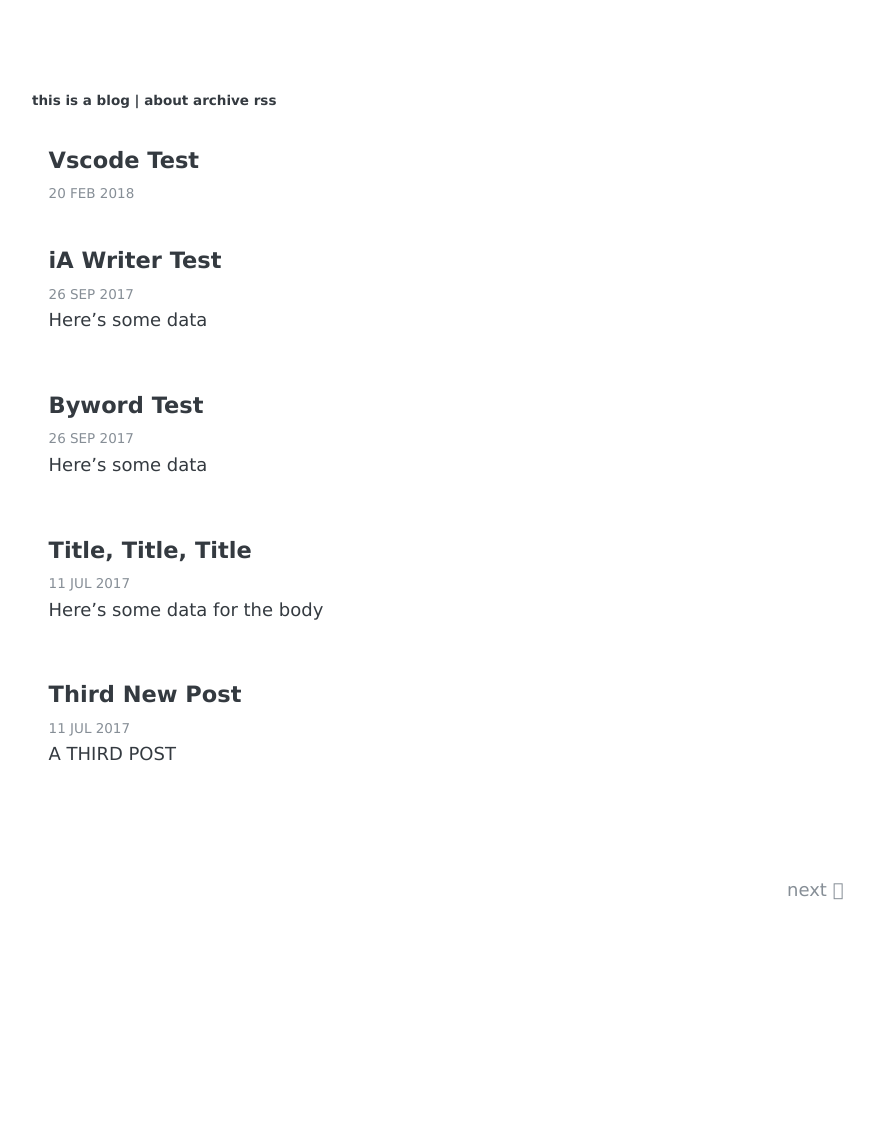
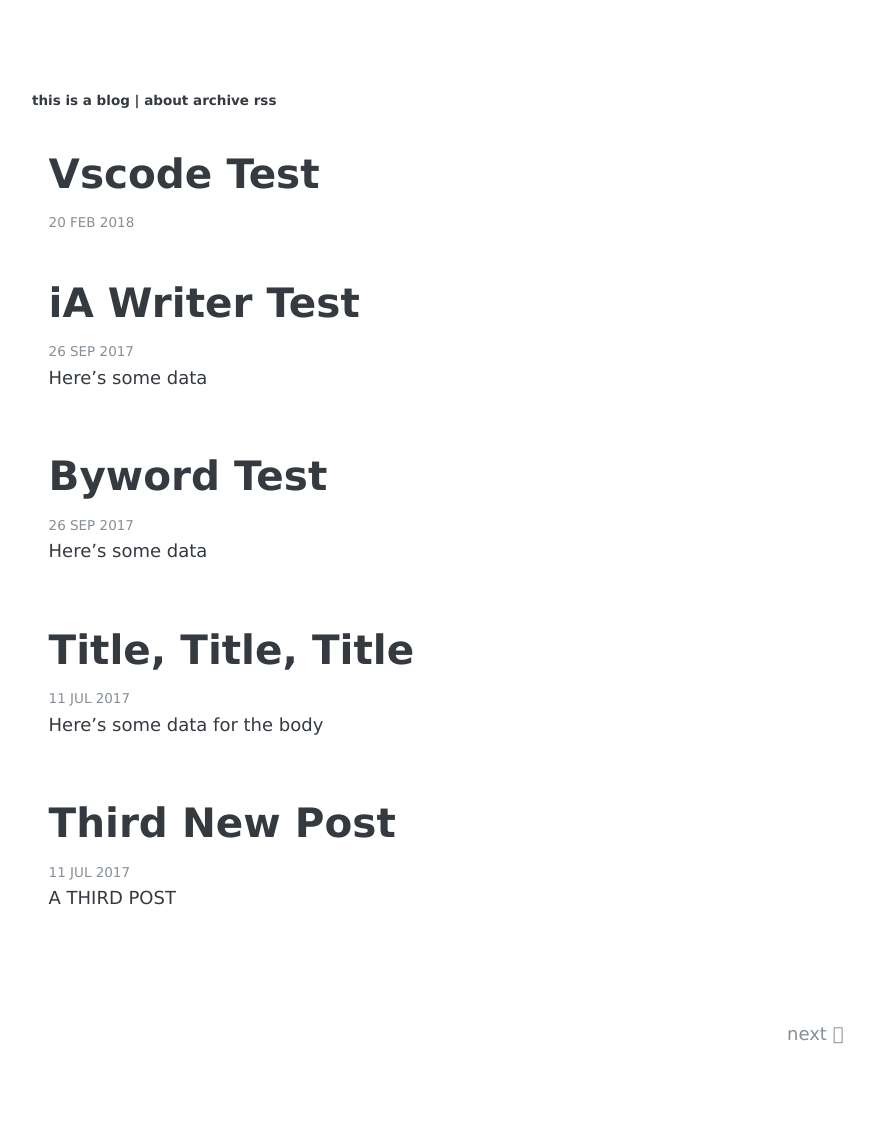
Before and after one commit to thisisamatthew/thisisamatthew.github.io, a Jekyll site: the page built from index.html, in a window 1280 px wide. Shown: the whole page, without its empty margins (194-1068 px from the left). Built offline with Jekyll 4.4.1, drawn with Linux system fonts in a browser that asks for light colours; some web fonts are replaced; the list of posts is cut into pages by our own code; before the commit the page ends 1002 px from its top, so only the background shows below that.

Commit message:
VS Code Test 2

```diff
--- a/_sass/_site.scss
+++ b/_sass/_site.scss
@@ -112,7 +112,7 @@ body {
   &-title {
     margin-top: 0rem;
     margin-bottom: 0.3rem;
-    font-size: 1.75em;
+    font-size: 2.25em;
     line-height: 1.2em;
     font-weight: 600;
   }
@@ -190,8 +190,8 @@ body {
     }
 
     &-title {
-      margin-bottom: .3rem;
-      font-size : 1.25rem;
+      margin-bottom: 0.3rem;
+      font-size : 2.25rem;
       font-weight: 600;
     }
 
```
